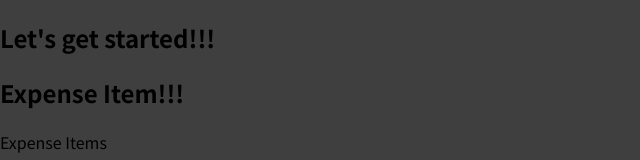
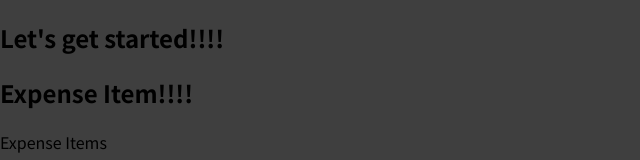
Before and after one commit to athiragithubworld/CreateReactApp, a React (Create React App) app: page / in a window 1280 px wide. Shown: the top 160 px of the page, without its empty margins (0-640 px from the left). Built offline with nearby package versions, Linux system fonts and the light colour scheme.

Commit message:
src folder

```diff
--- a/src/App.js
+++ b/src/App.js
@@ -29,7 +29,7 @@ import ExpenseItem from './Components/ExpenseItem';
 function App() {
   return (
     <div>
-      <h2>Let's get started!!!</h2>
+      <h2>Let's get started!!!!</h2>
       <ExpenseItem></ExpenseItem>
     </div>
   );
--- a/src/Components/ExpenseItem.js
+++ b/src/Components/ExpenseItem.js
@@ -1,7 +1,7 @@
 function ExpenseItem(){
     return (
         <div>
-            <h2>Expense Item!!!</h2>
+            <h2>Expense Item!!!!</h2>
             <p>Expense Items</p>
             <p>Food Rs 10</p>
             <p>Petrol Rs 100</p>
```
